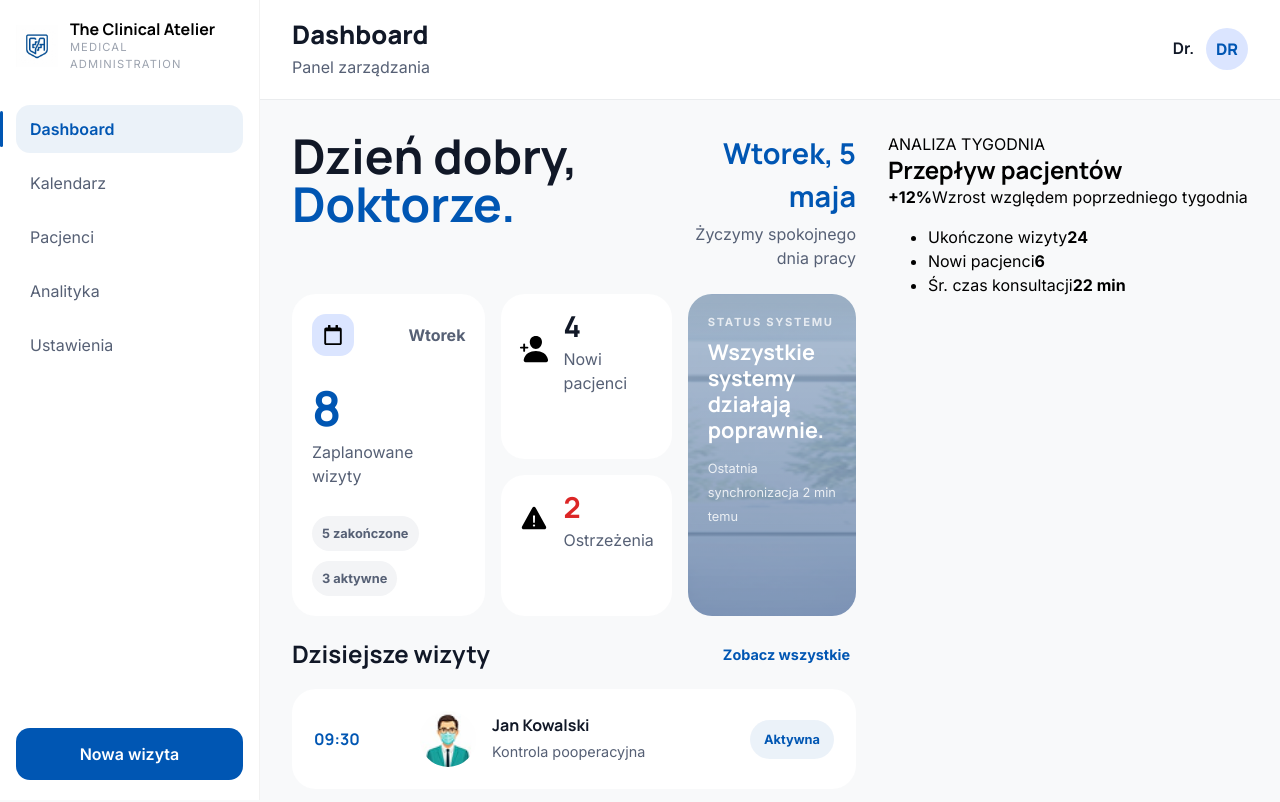
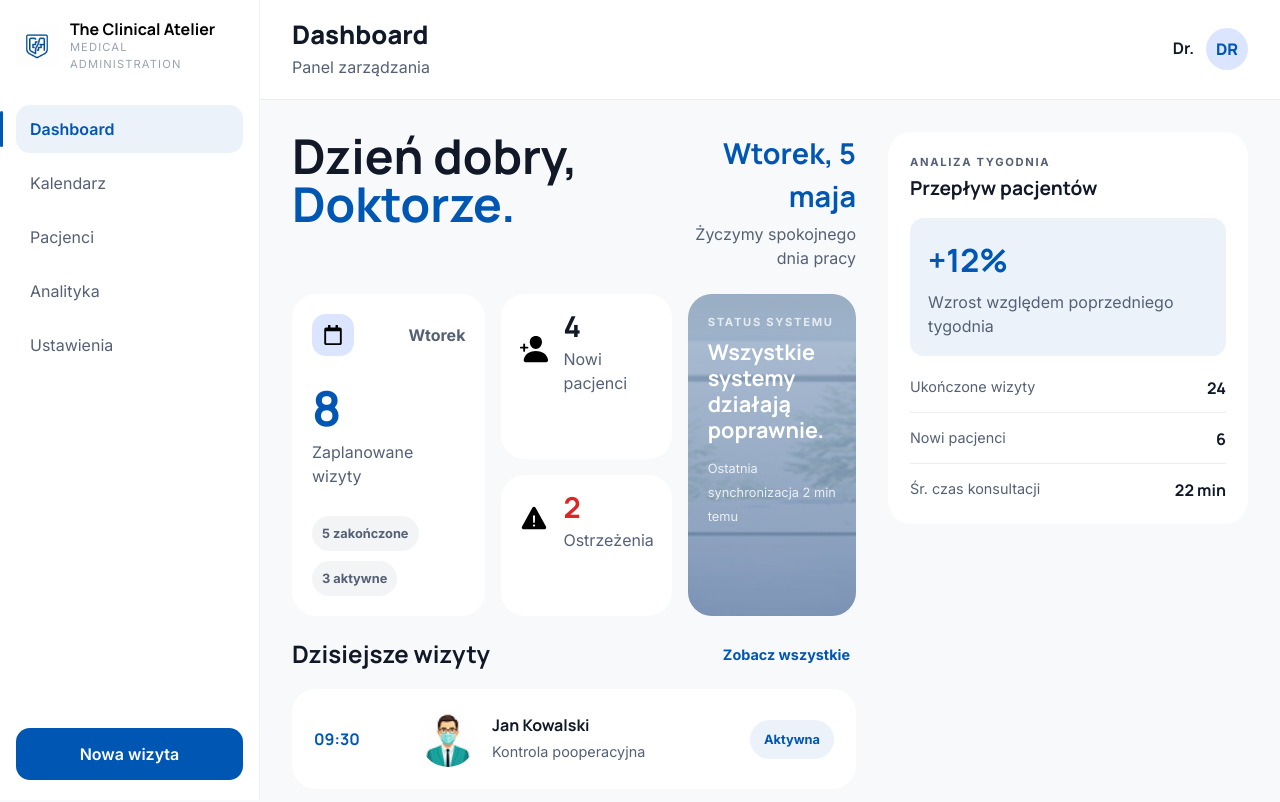
Before and after one commit to kacpi95/clinic-management-system, a React (Vite) app in the folder frontend/: page /dashboard in a window 1280 px wide. Shown: the top 802 px of the page. Built offline with nearby package versions, Linux system fonts and the light colour scheme; sample sign-in values are in the browser's storage.

Commit message:
style: style PatientFlowInsight component

```diff
--- a/frontend/src/features/dashboard/components/PatientFlowInsight/PatientFlowInsight.module.scss
+++ b/frontend/src/features/dashboard/components/PatientFlowInsight/PatientFlowInsight.module.scss
@@ -0,0 +1,78 @@
+@use '../../../../styles/variables' as *;
+
+.wrapper {
+  padding: 22px;
+  border-radius: $radius-md;
+  background: $surface-bg-alt;
+}
+
+.header {
+  margin-bottom: 18px;
+
+  h2 {
+    margin: 6px 0 0;
+    font-family: $text-headline;
+    font-size: 1.2rem;
+    color: $text-default;
+  }
+}
+
+.eyebrow {
+  margin: 0;
+  font-size: 0.7rem;
+  font-weight: 800;
+  letter-spacing: 0.15em;
+  color: $secondary;
+}
+
+.trendBox {
+  padding: 18px;
+  border-radius: $radius-sm;
+  background: rgba(0, 86, 179, 0.08);
+
+  strong {
+    display: block;
+    font-family: $text-headline;
+    font-size: 2rem;
+    color: $primary;
+  }
+
+  span {
+    display: block;
+    margin-top: 6px;
+    font-size: 1rem;
+    color: $secondary;
+  }
+}
+
+.list {
+  display: flex;
+  flex-direction: column;
+  gap: 14px;
+  margin: 20px 0 0;
+  padding: 0;
+  list-style: none;
+
+  li {
+    display: flex;
+    justify-content: space-between;
+    gap: 14px;
+    padding-bottom: 12px;
+    border-bottom: 1px solid rgba(86, 96, 117, 0.12);
+  }
+
+  li:last-child {
+    padding-bottom: 0;
+    border-bottom: none;
+  }
+
+  span {
+    color: $secondary;
+    font-size: 0.9rem;
+  }
+
+  strong {
+    font-family: $text-headline;
+    color: $text-default;
+  }
+}
```
